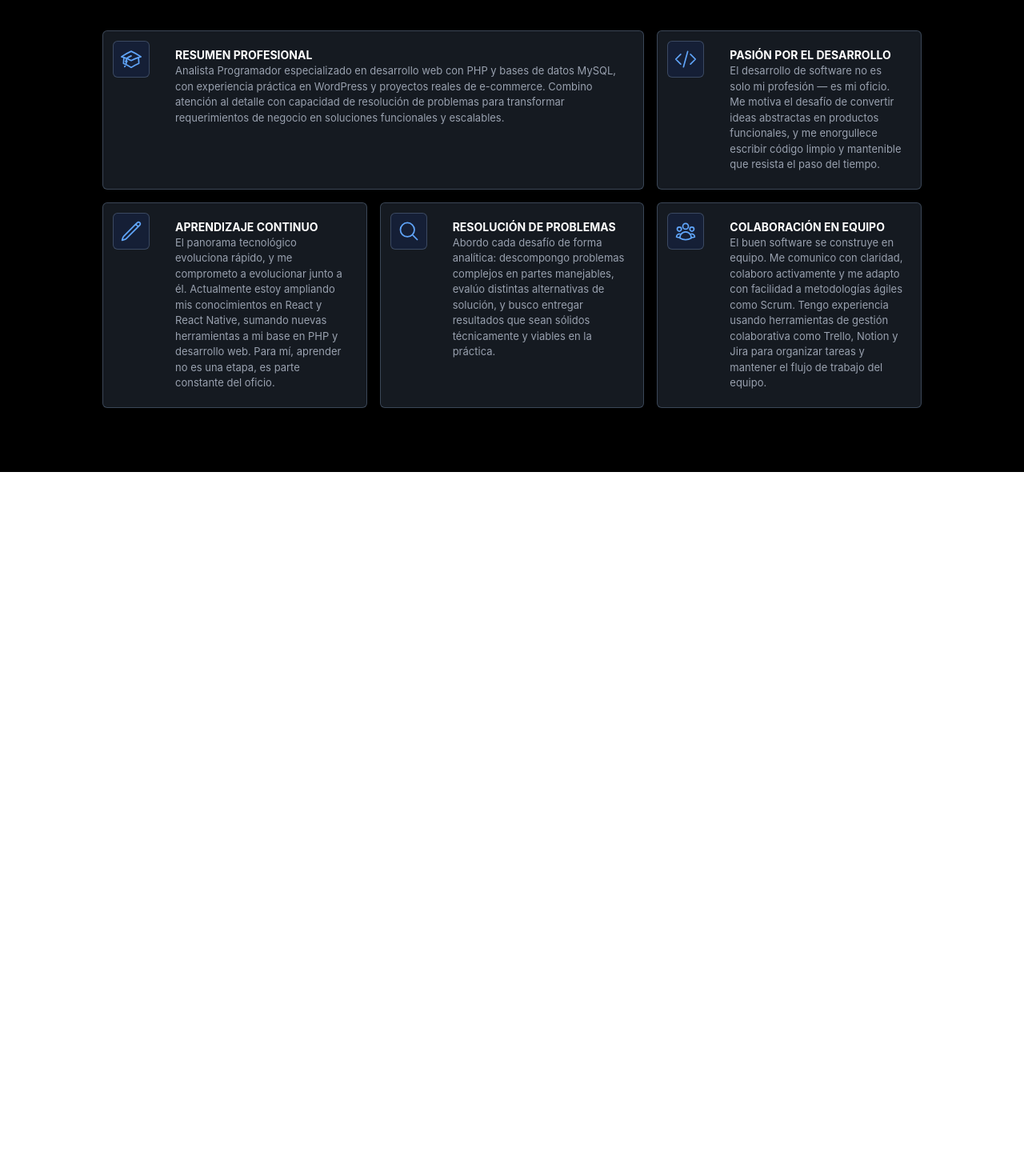
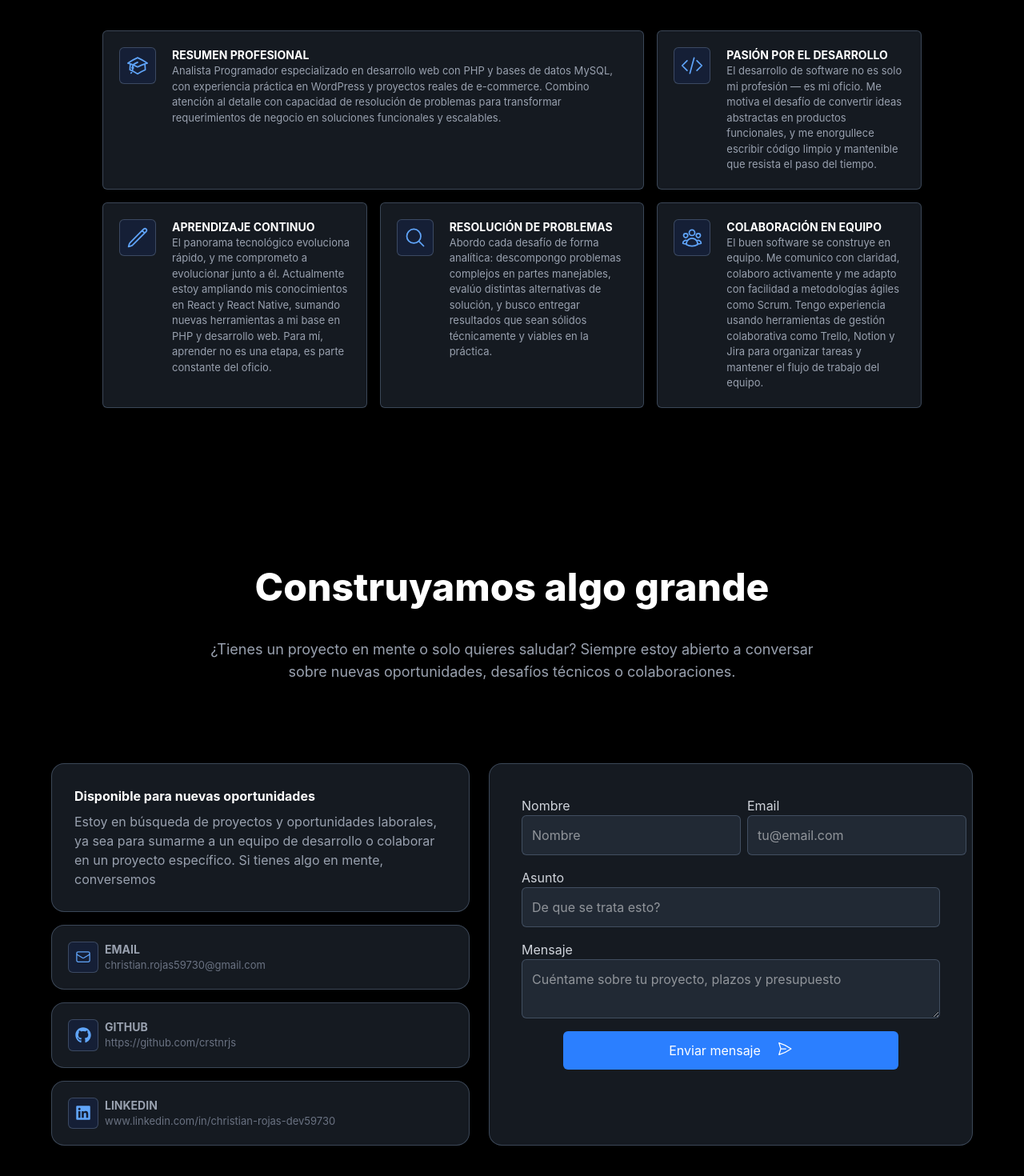
Before and after one commit to crstnrjs/Portafolio, a React (Vite) app: page / in a window 1280 px wide. Shown: the part 1107-2577 px from the top of the page at 80% size. Before the commit the page ends 1697 px from the top, so only its background shows below. Built offline with nearby package versions, Linux system fonts and the light colour scheme.

Commit message:
Seccion de contacto lista, falta el envio del fomulario

```diff
--- a/package.json
+++ b/package.json
@@ -14,6 +14,7 @@
     "@tailwindcss/vite": "^4.3.3",
     "react": "^19.2.7",
     "react-dom": "^19.2.7",
+    "react-icons": "^5.7.0",
     "tailwindcss": "^4.3.3"
   },
   "devDependencies": {
--- a/src/App.jsx
+++ b/src/App.jsx
@@ -6,6 +6,7 @@ import heroImg from './assets/hero.png'
 import Header from './components/Header/header'
 import Info from './components/Home/Info'
 import AboutMe from './components/Home/AboutMe'
+import Contact from './components/Home/Contact'
 import './App.css'
 
 const styles = {
@@ -24,6 +25,7 @@ function App() {
       <div className=''>
         <Info id="info"/>
         <AboutMe id="about"/>
+        <Contact id="contact"/>
       </div>
     </div>
     </>
--- a/src/components/Home/AboutMe.jsx
+++ b/src/components/Home/AboutMe.jsx
@@ -10,47 +10,47 @@ const AboutMe = ({id}) => {
             </div>
             <div>
                 <div class="grid grid-cols-3 gap-4 w-[80%] mx-auto mt-15 ">
-                    <div className="col-span-2 text-white flex flex-row items-start rounded-md border-slate-500/50 border-[0.1px] bg-gray-700/40">
-                        <div className='bg-blue-900/20 rounded-md border-slate-500/50 border-[0.1px] flex items-center justify-center m-3 p-2'>
+                    <div className="col-span-2 text-white flex flex-row items-start rounded-md border-slate-500/50 border-[0.1px] bg-gray-700/40 p-5 gap-5">
+                        <div className='bg-blue-900/20 rounded-md border-slate-500/50 border-[0.1px] flex items-center justify-center p-2'>
                             <AcademicCapIcon className="w-7 h-7 text-blue-bright" />
                         </div>
-                        <div className='flex flex-col w-full m-5'>
+                        <div className='flex flex-col w-full'>
                             <h1 className='font-bold text-sm'> RESUMEN PROFESIONAL </h1>
                             <p className='text-gray-400 text-[13px]'>Analista Programador especializado en desarrollo web con PHP y bases de datos MySQL, con experiencia práctica en WordPress y proyectos reales de e-commerce. Combino atención al detalle con capacidad de resolución de problemas para transformar requerimientos de negocio en soluciones funcionales y escalables.</p>
                         </div>
                     </div>
-                    <div class="text-white flex flex-row items-start rounded-md border-slate-500/50 border-[0.1px] bg-gray-700/40">
-                        <div className='bg-blue-900/20 rounded-md border-slate-500/50 border-[0.1px] flex items-center justify-center m-3 p-2'>
+                    <div class="text-white flex flex-row items-start rounded-md border-slate-500/50 border-[0.1px] bg-gray-700/40 p-5 gap-5">
+                        <div className='bg-blue-900/20 rounded-md border-slate-500/50 border-[0.1px] flex items-center justify-center p-2'>
                             <CodeBracketIcon className="w-7 h-7 text-blue-bright" />
                         </div>
-                        <div className='flex flex-col w-full m-5'>
+                        <div className='flex flex-col w-full'>
                             <h1 className='font-bold text-sm'> PASIÓN POR EL DESARROLLO </h1>
                             <p className='text-gray-400 text-[13px]'>El desarrollo de software no es solo mi profesión — es mi oficio. Me motiva el desafío de convertir ideas abstractas en productos funcionales, y me enorgullece escribir código limpio y mantenible que resista el paso del tiempo.</p>
                         </div>
                     </div>
-                    <div class="text-white flex flex-row items-start rounded-md border-slate-500/50 border-[0.1px] bg-gray-700/40">
-                        <div className='bg-blue-900/20 rounded-md border-slate-500/50 border-[0.1px] flex items-center justify-center m-3 p-2'>
+                    <div class="text-white flex flex-row items-start rounded-md border-slate-500/50 border-[0.1px] bg-gray-700/40 p-5 gap-5">
+                        <div className='bg-blue-900/20 rounded-md border-slate-500/50 border-[0.1px] flex items-center justify-center p-2'>
                             <PencilIcon className="w-7 h-7 text-blue-bright" />
                         </div>
-                        <div className='flex flex-col w-full m-5'>
+                        <div className='flex flex-col w-full'>
                             <h1 className='font-bold text-sm'> APRENDIZAJE CONTINUO </h1>
                             <p className='text-gray-400 text-[13px]'>El panorama tecnológico evoluciona rápido, y me comprometo a evolucionar junto a él. Actualmente estoy ampliando mis conocimientos en React y React Native, sumando nuevas herramientas a mi base en PHP y desarrollo web. Para mí, aprender no es una etapa, es parte constante del oficio.</p>
                         </div>
                     </div>
-                    <div class="text-white flex flex-row items-start rounded-md border-slate-500/50 border-[0.1px] bg-gray-700/40">
-                        <div className='bg-blue-900/20 rounded-md border-slate-500/50 border-[0.1px] flex items-center justify-center m-3 p-2'>
+                    <div class="text-white flex flex-row items-start rounded-md border-slate-500/50 border-[0.1px] bg-gray-700/40 p-5 gap-5">
+                        <div className='bg-blue-900/20 rounded-md border-slate-500/50 border-[0.1px] flex items-center justify-center p-2'>
                             <MagnifyingGlassIcon className="w-7 h-7 text-blue-bright" />
                         </div>
-                        <div className='flex flex-col w-full m-5'>
+                        <div className='flex flex-col w-full'>
                             <h1 className='font-bold text-sm'> RESOLUCIÓN DE PROBLEMAS </h1>
                             <p className='text-gray-400 text-[13px]'>Abordo cada desafío de forma analítica: descompongo problemas complejos en partes manejables, evalúo distintas alternativas de solución, y busco entregar resultados que sean sólidos técnicamente y viables en la práctica.</p>
                         </div>
                     </div>
-                    <div class="text-white flex flex-row items-start rounded-md border-slate-500/50 border-[0.1px] bg-gray-700/40">
-                        <div className='bg-blue-900/20 rounded-md border-slate-500/50 border-[0.1px] flex items-center justify-center m-3 p-2'>
+                    <div class="text-white flex flex-row items-start rounded-md border-slate-500/50 border-[0.1px] bg-gray-700/40 p-5 gap-5">
+                        <div className='bg-blue-900/20 rounded-md border-slate-500/50 border-[0.1px] flex items-center justify-center p-2'>
                             <UserGroupIcon className="w-7 h-7 text-blue-bright" />
                         </div>
-                        <div className='flex flex-col w-full m-5'>
+                        <div className='flex flex-col w-full'>
                             <h1 className='font-bold text-sm'> COLABORACIÓN EN EQUIPO </h1>
                             <p className='text-gray-400 text-[13px]'>El buen software se construye en equipo. Me comunico con claridad, colaboro activamente y me adapto con facilidad a metodologías ágiles como Scrum. Tengo experiencia usando herramientas de gestión colaborativa como Trello, Notion y Jira para organizar tareas y mantener el flujo de trabajo del equipo.</p>
                         </div>
--- /dev/null
+++ b/src/components/Home/Contact.jsx
@@ -0,0 +1,88 @@
+import React from 'react'
+import { PaperAirplaneIcon, EnvelopeIcon } from '@heroicons/react/24/outline'
+import { FaGithub, FaLinkedin } from 'react-icons/fa'
+
+
+const Contact = ({ id }) => {
+  return (
+    <div id={id} className='flex flex-col justify-center items-center h-full gap-5' >
+      <div className='w-[60%] mx-auto mt-30 mb-20 flex flex-col justify-center items-center'>
+        <h1 className="font-extrabold text-center text-5xl text-white mb-10" >
+          Construyamos algo grande
+        </h1>
+        <h3 className="text-center text-lg text-gray-400" >
+          ¿Tienes un proyecto en mente o solo quieres saludar? Siempre estoy abierto a conversar sobre nuevas oportunidades, desafíos técnicos o colaboraciones.
+        </h3>
+      </div>
+      <div className='w-[90%] mx-auto mb-20 flex flex-row gap-6'>
+        {/* COLUMNA IZQUIERDA - Info de contacto */}
+        <div className='flex flex-col gap-4 w-full flex-1'>
+          <div className='flex flex-col rounded-2xl p-7 bg-gray-700/40 border-slate-500/50 border-[0.1px] gap-2 w-full'>
+            <h3 className="text-white font-bold">Disponible para nuevas oportunidades</h3>
+            <p className="text-gray-400">Estoy en búsqueda de proyectos y oportunidades laborales, ya sea para sumarme a un equipo de desarrollo o colaborar en un proyecto específico. Si tienes algo en mente, conversemos</p>
+          </div>
+
+          <div className='flex flex-row rounded-2xl p-5 bg-gray-700/40 border-slate-500/50 border-[0.1px] gap-2 w-full'>
+            <div className='bg-blue-900/20 rounded-md border-slate-500/50 border-[0.1px] flex items-center justify-center p-2'>
+              <EnvelopeIcon className="h-5 w-5 text-blue-bright" />
+            </div>
+            <div className='flex flex-col w-full'>
+              <h1 className='font-bold text-sm text-gray-400'>EMAIL</h1>
+              <p className='text-gray-500 text-[13px]'>christian.rojas59730@gmail.com</p>
+            </div>
+          </div>
+
+          <a href="https://github.com/crstnrjs" target="_blank" rel="noopener noreferrer" className='flex flex-row rounded-2xl p-5 bg-gray-700/40 border-slate-500/50 border-[0.1px] gap-2 w-full hover:bg-gray-700/60 transition-colors'>
+            <div className='bg-blue-900/20 rounded-md border-slate-500/50 border-[0.1px] flex items-center justify-center p-2'>
+              <FaGithub className="h-5 w-5 text-blue-bright" />
+            </div>
+            <div className='flex flex-col w-full'>
+              <h1 className='font-bold text-sm text-gray-400'>GITHUB</h1>
+              <p className='text-gray-500 text-[13px]'>https://github.com/crstnrjs</p>
+            </div>
+          </a>
+
+          <a href="https://www.linkedin.com/in/christian-rojas-dev59730" target="_blank" rel="noopener noreferrer" className='flex flex-row rounded-2xl p-5 bg-gray-700/40 border-slate-500/50 border-[0.1px] gap-2 w-full hover:bg-gray-700/60 transition-colors'>
+            <div className='bg-blue-900/20 rounded-md border-slate-500/50 border-[0.1px] flex items-center justify-center p-2'>
+              <FaLinkedin className="h-5 w-5 text-blue-bright" />
+            </div>
+            <div className='flex flex-col w-full'>
+              <h1 className='font-bold text-sm text-gray-400'>LINKEDIN</h1>
+              <p className='text-gray-500 text-[13px]'>www.linkedin.com/in/christian-rojas-dev59730</p>
+            </div>
+          </a>
+        </div>
+
+        {/* COLUMNA DERECHA - Formulario */}
+        <div className='flex flex-col gap-4 rounded-2xl p-10 bg-gray-700/40 border-slate-500/50 border-[0.1px] w-0 flex-1'>
+          <form className='flex flex-col gap-4'>
+            <div className='flex flex-row justify-between'>
+              <div className='flex flex-col flex-1 mr-2'>
+                <p className="text-gray-300">Nombre</p>
+                <input type="text" placeholder='Nombre' className='p-3 rounded-md bg-gray-700/40 text-white border-slate-500/50 border-[0.1px]' />
+              </div>
+              <div className='flex flex-col flex-1'>
+                <p className="text-gray-300">Email</p>
+                <input type="email" placeholder='tu@email.com' className='p-3 rounded-md bg-gray-700/40 text-white border-slate-500/50 border-[0.1px]' />
+              </div>
+            </div>
+            <div className='flex flex-col'>
+              <p className="text-gray-300">Asunto</p>
+              <input type="text" placeholder='De que se trata esto?' className='p-3 rounded-md bg-gray-700/40 text-white border-slate-500/50 border-[0.1px]' />
+            </div>
+            <div className='flex flex-col'>
+              <p className="text-gray-300">Mensaje</p>
+              <textarea placeholder='Cuéntame sobre tu proyecto, plazos y presupuesto' className='p-3 rounded-md bg-gray-700/40 text-white border-slate-500/50 border-[0.1px]' />
+            </div>
+            <button type="submit" className='w-[80%] mx-auto bg-blue-500 hover:bg-blue-800 transition-colors text-white text-center p-3 rounded-md flex flex-row justify-center'>
+              Enviar mensaje <PaperAirplaneIcon className="justify-center h-5 w-5 ml-5" />
+            </button>
+          </form>
+        </div>
+      </div>
+
+    </div>
+  )
+}
+
+export default Contact
--- a/src/components/Home/Info.jsx
+++ b/src/components/Home/Info.jsx
@@ -57,7 +57,7 @@ const Info = ({id}) => {
           <p className='text-white text-lg w-[80%]'>Analista Programador especializado en Desarrollo Web, Bases de Datos SQL y soluciones digitales escalables. Radicado en Chile, construyendo para el mundo.</p>
         </div>
         <div className=' mt-15 mb-15'>
-          <a className="bg-blue-500 text-white py-3 px-10 rounded font-mono mr-5 text-center">
+          <a className="bg-blue-500 hover:bg-blue-800 transition-colors text-white py-3 px-10 rounded font-mono mr-5 text-center">
             Ver Proyectos
           </a>
           <a className="bg-gray-800/30 text-white py-3 px-10 rounded border-[0.1px] border-white/30 hover:border-white hover:bg-gray-800/60 font-mono text-center">
```
Also changed, not shown: 1 other file (tests, documents, lock files or other folders).
